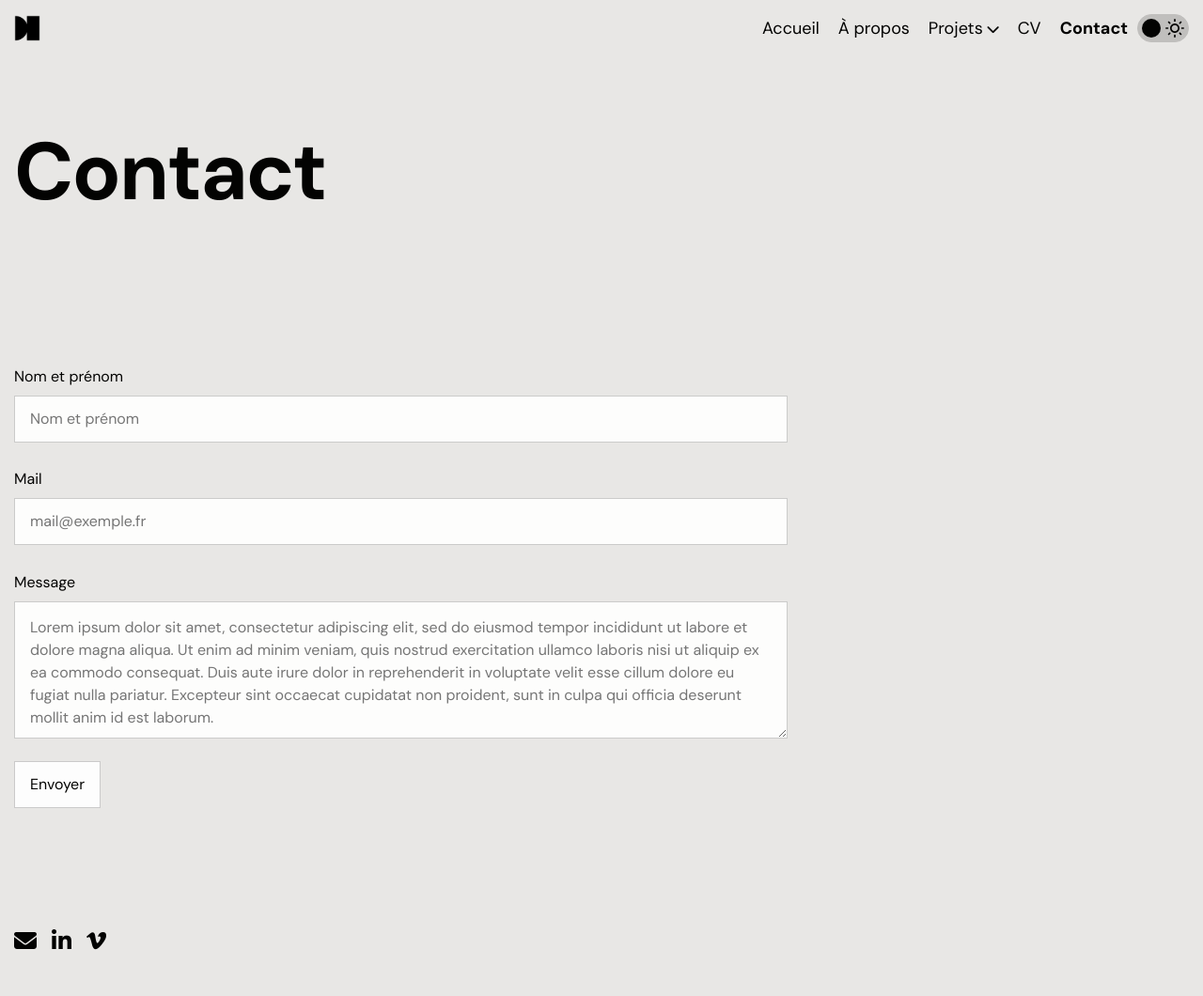
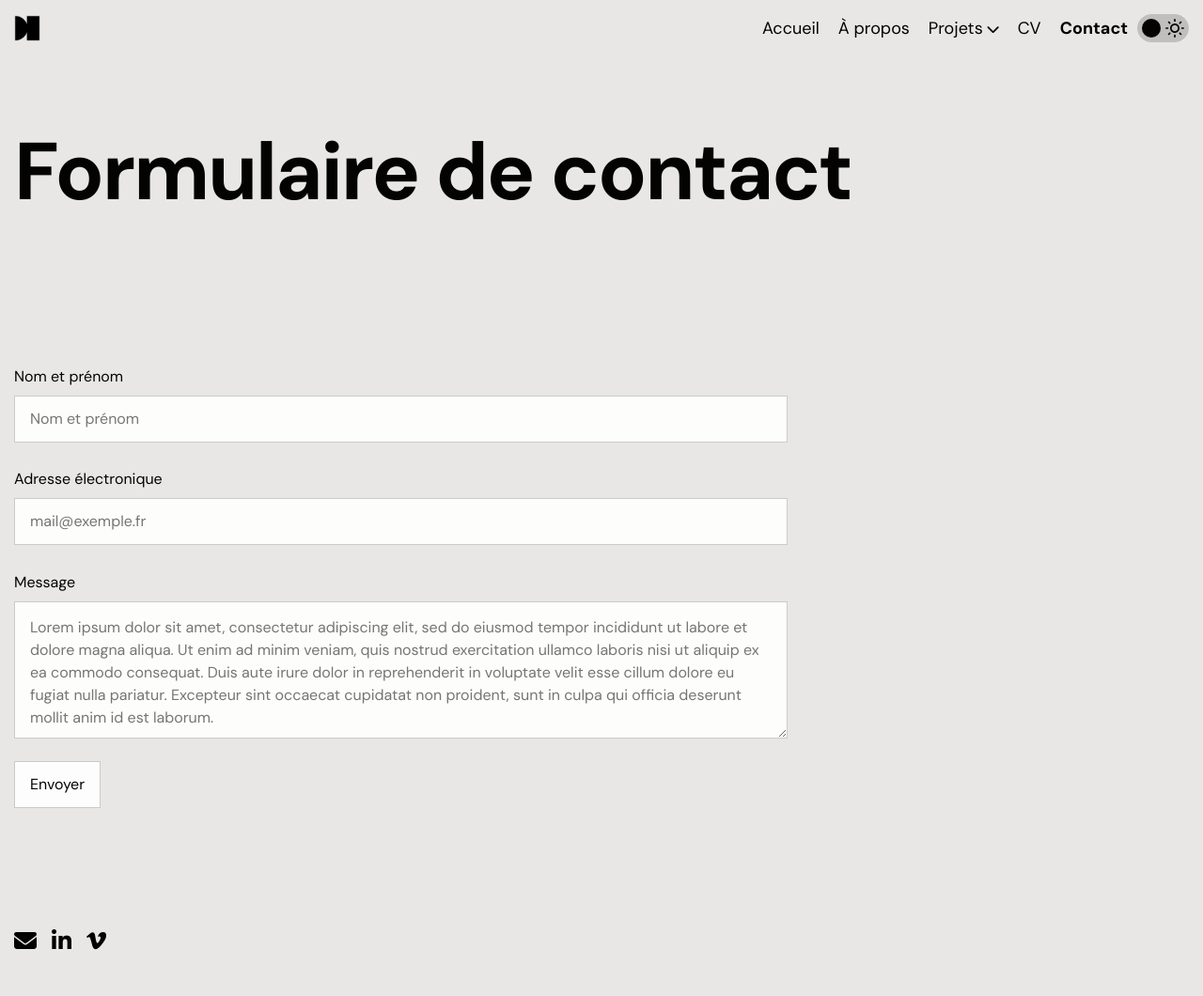
Before and after one commit to hdauleac/hdauleac.github.io, a Jekyll site: the page built from pages/contact.md, in a window 1280 px wide. Shown: the whole page at 94% size. Built offline with Jekyll 4.4.1, drawn with Linux system fonts in a browser that asks for light colours.

Commit message:
Mise à jour de la page de contact

```diff
--- a/_includes/framework/form-contact-formspree.html
+++ b/_includes/framework/form-contact-formspree.html
@@ -2,7 +2,7 @@
   <fieldset id="fs-frm-inputs">
     <label for="full-name">Nom et prénom</label>
     <input type="text" name="name" id="full-name" placeholder="Nom et prénom" required="">
-    <label for="email-address">Mail</label>
+    <label for="email-address">Adresse électronique</label>
     <input type="email" name="_replyto" id="email-address" placeholder="mail@exemple.fr" required="">
     <label for="message">Message</label>
     <textarea rows="5" name="message" id="message" placeholder="Lorem ipsum dolor sit amet, consectetur adipiscing elit, sed do eiusmod tempor incididunt ut labore et dolore magna aliqua. Ut enim ad minim veniam, quis nostrud exercitation ullamco laboris nisi ut aliquip ex ea commodo consequat. Duis aute irure dolor in reprehenderit in voluptate velit esse cillum dolore eu fugiat nulla pariatur. Excepteur sint occaecat cupidatat non proident, sunt in culpa qui officia deserunt mollit anim id est laborum." required=""></textarea>
--- a/pages/contact.md
+++ b/pages/contact.md
@@ -1,5 +1,5 @@
 ---
 layout: contact
-title: Contact
+title: Formulaire de contact
 permalink: "/contact/"
 ---
```
